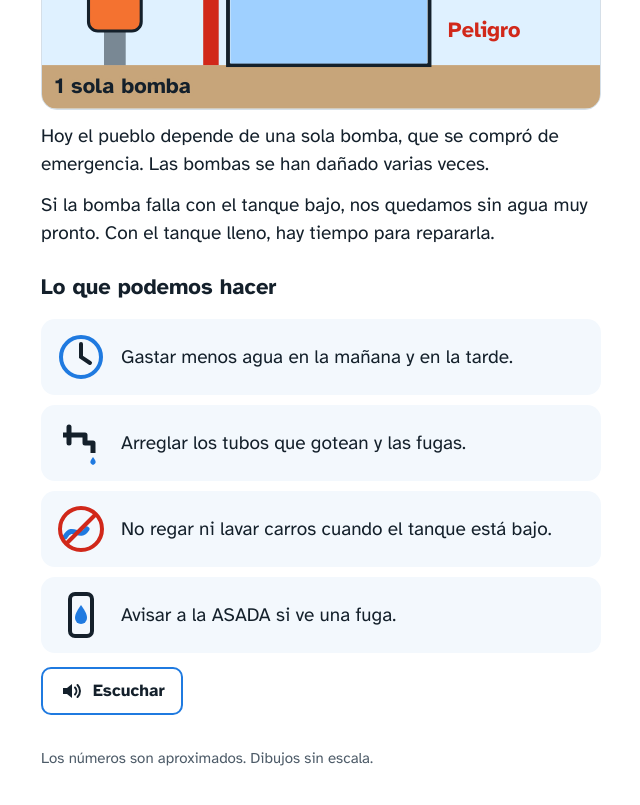
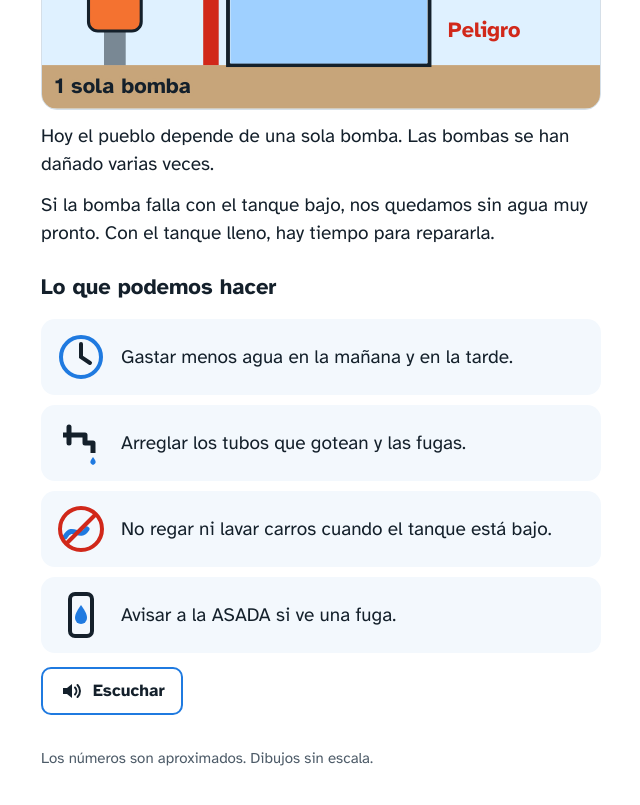
Before and after one commit to JAFairweather/asada-tech, a plain HTML site: page nuestra-agua/index.html in a window 1280 px wide. Shown: the part 4380-5185 px from the top of the page, without its empty margins (319-959 px from the left). Drawn offline with Linux system fonts and the light colour scheme.

Commit message:
nuestra-agua: drop the emergency-purchase remark about the pump
Co-Authored-By: Claude Fable 5.2 <noreply@anthropic.com>
Claude-Session: https://claude.ai/code/session_01BpC1vL2xG1E8ivTs8JFF1y

```diff
--- a/nuestra-agua/index.html
+++ b/nuestra-agua/index.html
@@ -65,7 +65,7 @@ es:{h1:"Nuestra agua de Esterones",sub:"Cómo llega el agua a su casa, y por qu
  {t:"La bomba sube el agua al tanque",p:["El agua está abajo, en el pozo. La bomba la empuja cuesta arriba, por unos 500 metros de tubería, hasta el tanque.","La bomba es el único motor de todo el sistema. Si la bomba se para, al tanque no le entra agua."]},
  {t:"La bomba llena despacio",p:["La bomba sube unos <b>10.000 litros</b> por hora. Son como 50 estañones. No puede subir más.","Llenar el tanque vacío tarda unas <b>10 horas</b>.","Es como la batería del celular: se carga despacio y se gasta rápido. En la mañana y en la tarde gastamos más agua de la que entra, y el tanque baja. En la noche se recupera."]},
  {t:"Si el tanque se vacía",p:["Las casas altas se quedan sin agua primero. Después, todas.","La tubería se llena de aire. Cuando el agua vuelve, el aire se queda atrapado en las partes altas, como un tapón.","El tubo tose y escupe, y el agua puede tardar horas en llegar."]},
- {t:"Por eso hay que cuidar el tanque ahora",p:["Hoy el pueblo depende de una sola bomba, que se compró de emergencia. Las bombas se han dañado varias veces.","Si la bomba falla con el tanque bajo, nos quedamos sin agua muy pronto. Con el tanque lleno, hay tiempo para repararla."]}],
+ {t:"Por eso hay que cuidar el tanque ahora",p:["Hoy el pueblo depende de una sola bomba. Las bombas se han dañado varias veces.","Si la bomba falla con el tanque bajo, nos quedamos sin agua muy pronto. Con el tanque lleno, hay tiempo para repararla."]}],
  act:["Gastar menos agua en la mañana y en la tarde.","Arreglar los tubos que gotean y las fugas.","No regar ni lavar carros cuando el tanque está bajo.","Avisar a la ASADA si ve una fuga."],
  l:{low:"Estañón bajo: sale poquita",high:"Estañón alto: sale con fuerza",tank:"Tanque",town:"El pueblo",alto:"Alto de Esterones",much:"Mucha fuerza",little:"Poca fuerza",lvl:"Nivel del tanque",well:"Pozo",pump:"Bomba",pipe:"500 m de tubería",up:"Sube 70 m",inn:"Entra",rate:"10.000 L",per:"por hora",out:"Sale",ph:["Noche","Mañana","Mediodía","Tarde"],c5:["El tanque se vacía","Las casas altas pierden el agua primero","El agua vuelve...","...pero el aire estorba","Hasta que sale el aire"],air:"Aire",ok:"Bien",care:"Cuidado",bad:"Peligro",one:"1 sola bomba"}},
 en:{h1:"Our Esterones water",sub:"How water gets to your house, and why we must look after the tank.",listen:"Listen",stop:"Stop",foot:"The numbers are approximate. Drawings not to scale.",doh:"What we can do",
@@ -76,7 +76,7 @@ en:{h1:"Our Esterones water",sub:"How water gets to your house, and why we must
  {t:"The pump lifts the water to the tank",p:["The water is down in the well. The pump pushes it uphill, through about 500 meters of pipe, to the tank.","The pump is the only motor in the whole system. If the pump stops, no water goes into the tank."]},
  {t:"The pump fills slowly",p:["The pump lifts about <b>10,000 liters</b> an hour. That is about 50 drums. It cannot lift more.","Filling the empty tank takes about <b>10 hours</b>.","It is like a phone battery: it charges slowly and drains fast. In the morning and the evening we use more water than comes in, and the tank goes down. At night it recovers."]},
  {t:"If the tank runs empty",p:["The high houses lose water first. Then everyone.","The pipes fill with air. When the water comes back, the air stays trapped in the high parts, like a cork.","The tap coughs and spits, and the water can take hours to arrive."]},
- {t:"That is why we must look after the tank now",p:["Today the town depends on one pump, bought in an emergency. The pumps have failed several times.","If the pump fails with the tank low, we run out of water very soon. With the tank full, there is time to repair it."]}],
+ {t:"That is why we must look after the tank now",p:["Today the town depends on one pump. The pumps have failed several times.","If the pump fails with the tank low, we run out of water very soon. With the tank full, there is time to repair it."]}],
  act:["Use less water in the morning and the evening.","Fix dripping taps and leaks.","No watering or car washing when the tank is low.","Tell the ASADA if you see a leak."],
  l:{low:"Low drum: weak flow",high:"High drum: strong flow",tank:"Tank",town:"The town",alto:"Alto de Esterones",much:"Strong",little:"Weak",lvl:"Tank level",well:"Well",pump:"Pump",pipe:"500 m of pipe",up:"70 m climb",inn:"In",rate:"10,000 L",per:"an hour",out:"Out",ph:["Night","Morning","Midday","Evening"],c5:["The tank runs empty","The high houses lose water first","The water comes back...","...but the air is in the way","Until the air gets out"],air:"Air",ok:"Good",care:"Careful",bad:"Danger",one:"Only 1 pump"}}
 };
```
